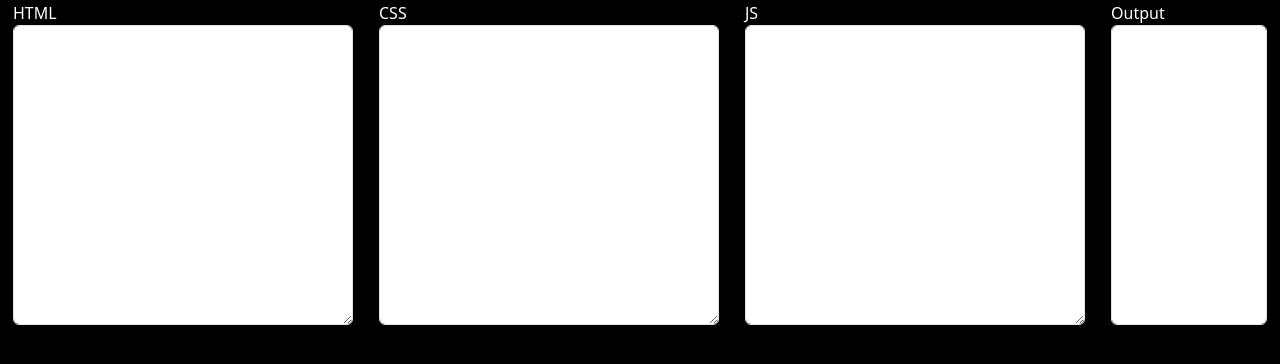
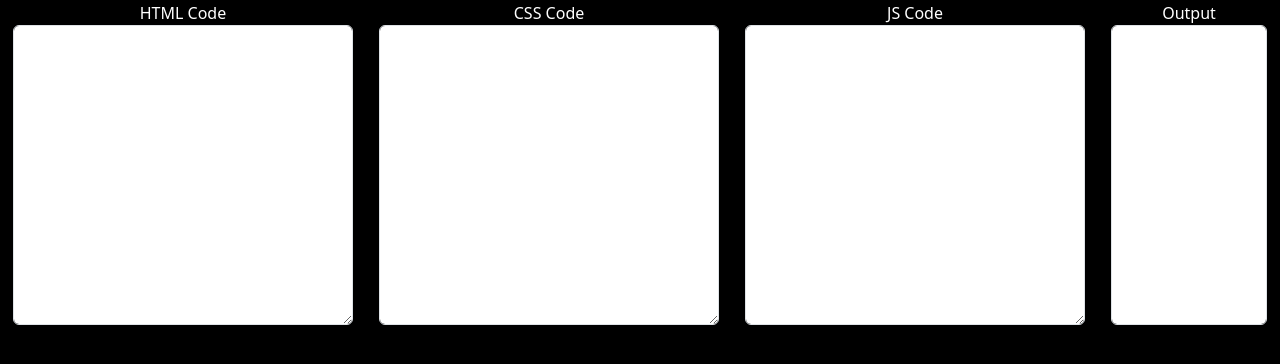
Before and after one commit to raghav-2408/Web-Code-Editor, a plain HTML site: page index.html in a window 1280 px wide. Drawn offline with nearby package versions, Linux system fonts and the light colour scheme.

Commit message:
Update index.html

```diff
--- a/index.html
+++ b/index.html
@@ -1,10 +1,14 @@
 <!DOCTYPE html>
 <html lang="en">
+
 <head>
     <meta charset="UTF-8">
     <meta name="viewport" content="width=device-width, initial-scale=1.0">
-    <link href="https://cdn.jsdelivr.net/npm/bootstrap@5.3.3/dist/css/bootstrap.min.css" rel="stylesheet" integrity="sha384-QWTKZyjpPEjISv5WaRU9OFeRpok6YctnYmDr5pNlyT2bRjXh0JMhjY6hW+ALEwIH" crossorigin="anonymous">
-    <script src="https://cdn.jsdelivr.net/npm/bootstrap@5.3.3/dist/js/bootstrap.bundle.min.js" integrity="sha384-YvpcrYf0tY3lHB60NNkmXc5s9fDVZLESaAA55NDzOxhy9GkcIdslK1eN7N6jIeHz" crossorigin="anonymous"></script>
+    <link href="https://cdn.jsdelivr.net/npm/bootstrap@5.3.3/dist/css/bootstrap.min.css" rel="stylesheet"
+        integrity="sha384-QWTKZyjpPEjISv5WaRU9OFeRpok6YctnYmDr5pNlyT2bRjXh0JMhjY6hW+ALEwIH" crossorigin="anonymous">
+    <script src="https://cdn.jsdelivr.net/npm/bootstrap@5.3.3/dist/js/bootstrap.bundle.min.js"
+        integrity="sha384-YvpcrYf0tY3lHB60NNkmXc5s9fDVZLESaAA55NDzOxhy9GkcIdslK1eN7N6jIeHz"
+        crossorigin="anonymous"></script>
     <style>
         body {
             background-color: black;
@@ -32,30 +36,31 @@
 
     <title>Web Code Editor!</title>
 </head>
+
 <body>
-    <div class="container">
-        <label for="">HTML</label>
-        <textarea class="form-control"  name="" id="html" onkeyup="code()" cols="30" rows="10"></textarea>
+    <div class="container text-center">
+        <label for="">HTML Code</label>
+        <textarea class="form-control" name="" id="html" onkeyup="code()" cols="30" rows="10"></textarea>
     </div>
 
-    <div class="container">
-        <label for="">CSS</label>
-        <textarea class="form-control"  name="" id="css" cols="30" rows="10" onkeyup="code()"></textarea>
+    <div class="container text-center">
+        <label for="">CSS Code</label>
+        <textarea class="form-control" name="" id="css" cols="30" rows="10" onkeyup="code()"></textarea>
     </div>
 
-    <div class="container">
-        <label for="">JS</label>
+    <div class="container text-center">
+        <label for="">JS Code</label>
         <textarea class="form-control" name="" id="js" cols="30" rows="10" onkeyup="code()"></textarea>
     </div>
 
-    <div class="container">
+    <div class="container text-center">
         <label for="">Output</label>
-        <iframe class="form-control"  id="output"></iframe>
+        <iframe class="form-control" id="output"></iframe>
     </div>
 
     <script>
-        function code(){
-            let htmlCode = document.getElementById("html").value;
+        function code() {
+            let htmlCode = document.getElem entById("html").value;
             let cssCode = document.getElementById("css").value;
             let jsCode = document.getElementById("js").value;
             let output = document.getElementById("output").contentWindow.document;
@@ -68,4 +73,5 @@
         }
     </script>
 </body>
+
 </html>
```
